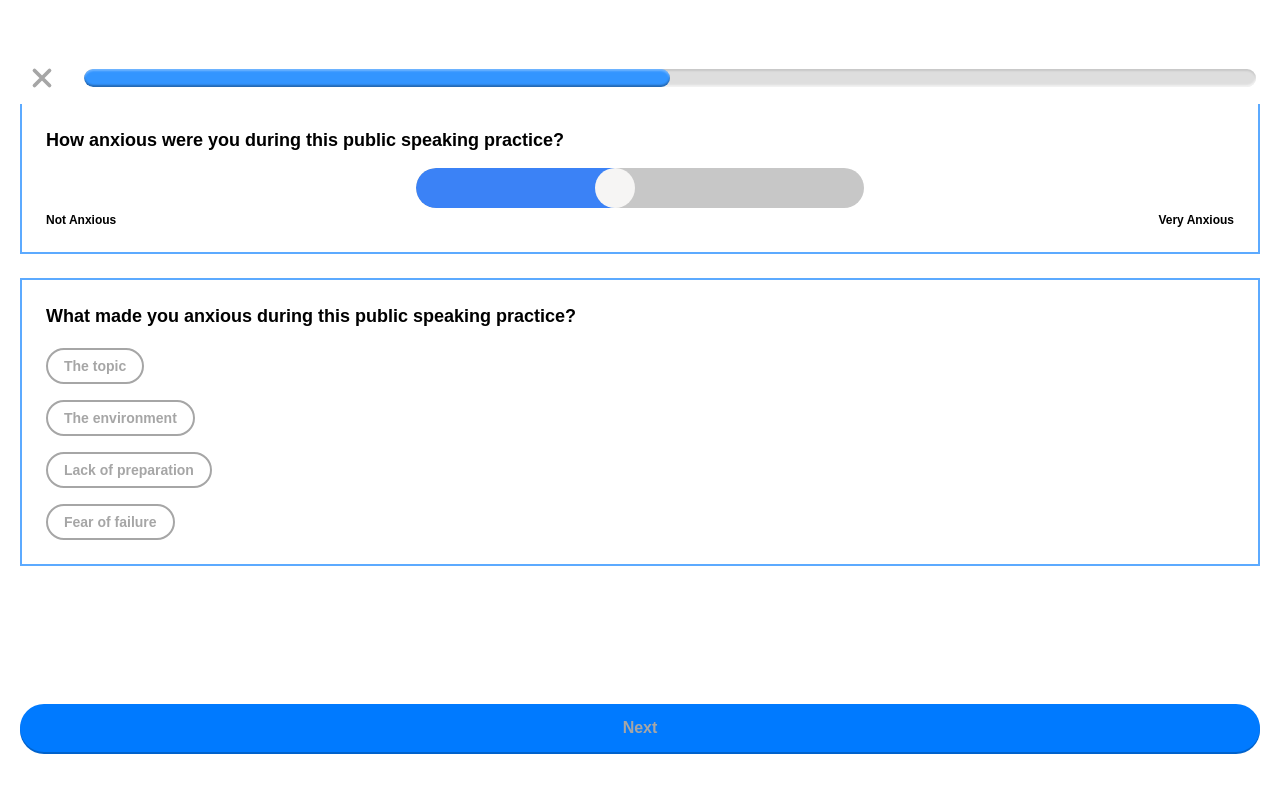
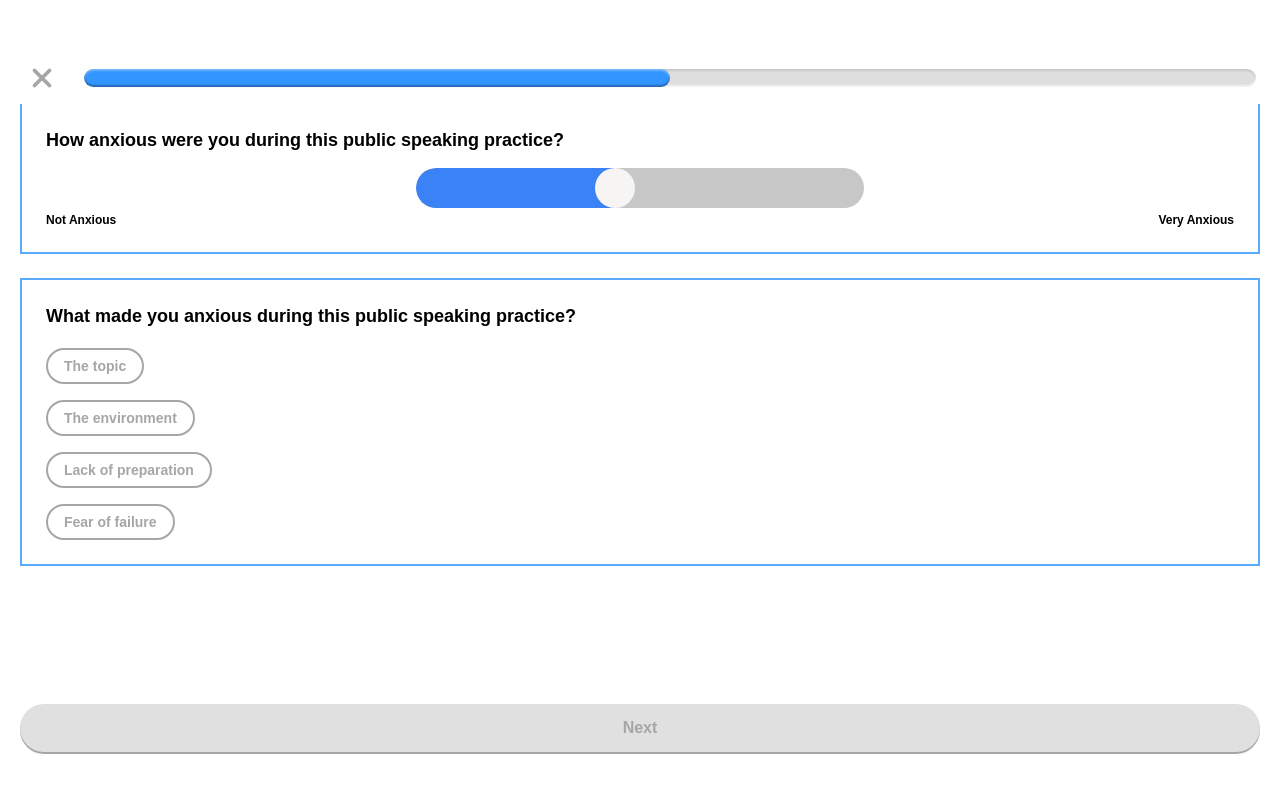
Before and after one commit to altafparves/pitchpro-fe, a Next.js app: page /pre-test in a window 1280 px wide. Shown: the top 792 px of the page. Built offline with nearby package versions, Linux system fonts and the light colour scheme; no server answers; sample sign-in values are in the browser's storage.

Commit message:
fix: fix Button style

```diff
--- a/src/app/components/Button.jsx
+++ b/src/app/components/Button.jsx
@@ -9,8 +9,8 @@ const VARIANT_CLASSES = {
 };
 
 const Button = ({ children,onClick, width = "w-full", className = "", type = "button", variant = "primary",disabled = false, ...props }) => {
-  const variantClass = VARIANT_CLASSES[variant] || VARIANT_CLASSES.primary;
-  const disabledClass = disabled ? "bg-neutral-200 text-neutral-300 shadow-[0px_2px_0px_0px_#A6A6A6] cursor-not-allowed" : "";
+  const variantClass = !disabled ? VARIANT_CLASSES[variant] || VARIANT_CLASSES.primary : "";
+  const disabledClass = disabled ? "bg-[#E0E0E0] text-neutral-300 shadow-[0px_2px_0px_0px_#A6A6A6] cursor-not-allowed" : "";
   return (
     <button onClick={onClick} type={type} className={`py-3 flex rounded-full items-center justify-center text-body font-[550] ${width} ${variantClass} ${className}  ${disabledClass}`} disabled={disabled} {...props}>
       {children}
```
